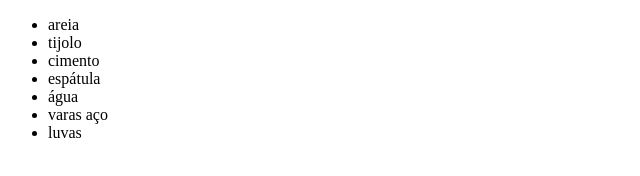
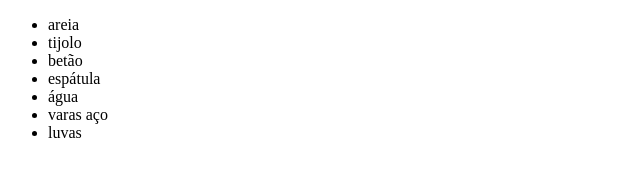
Before and after one commit to HugoAfonso/remote_folder, a plain HTML site: page index.html in a window 1280 px wide. Shown: the full height of the page, 0-640 px from the left. Drawn offline with Linux system fonts and the light colour scheme.

Commit message:
mudei index.html cimento=>betão

```diff
--- a/index.html
+++ b/index.html
@@ -8,7 +8,7 @@
 		<ul>
 			<li>areia</li>
 			<li>tijolo</li>
-			<li>cimento</li>
+			<li>betão</li>
 			<li>espátula</li>
 			<li>água</li>
 			<li>varas aço</li>
```
